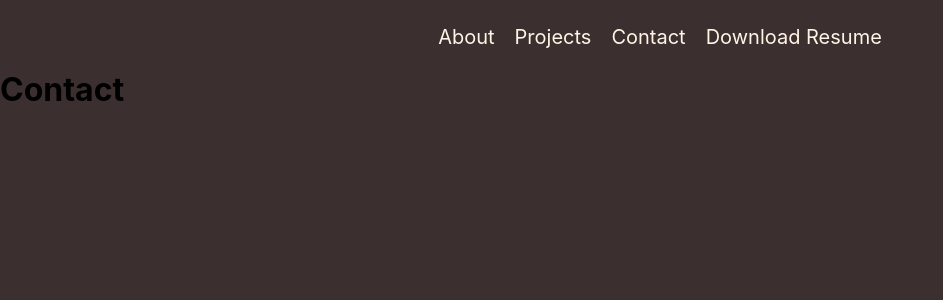
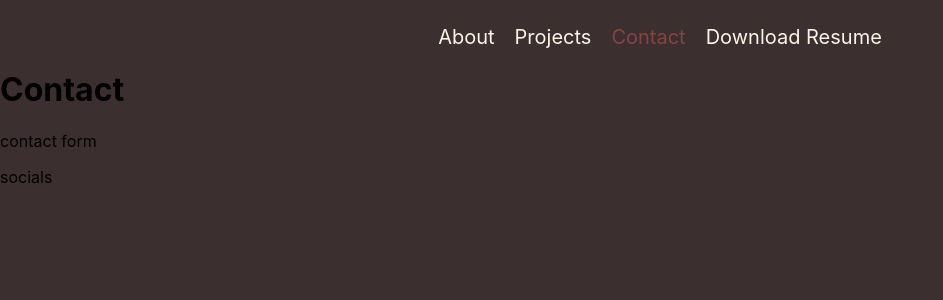
Before and after one commit to kguertin/portfolio-website, a React (Create React App) app in the folder client/: page / in a window 1280 px wide. Both pictures are taken after a click on the item "Contact". Shown: the top 300 px of the page, without its empty margins (0-943 px from the left). Built offline with nearby package versions, Linux system fonts and the light colour scheme.

Commit message:
set up contact and social components

```diff
--- a/client/src/App.js
+++ b/client/src/App.js
@@ -26,7 +26,7 @@ class App extends Component{
   render(){
     return (
       <div>
-        <Nav changeSection={this.changeSection} />
+        <Nav currentSection={this.state.currentSection} changeSection={this.changeSection} />
         { this.state.currentSection === 'about' && <About /> }
         { this.state.currentSection === 'projects' && <ProjectsSection /> }
         { this.state.currentSection === 'contact' && <Contact /> }
--- /dev/null
+++ b/client/src/components/contact-form/contact-form.component.jsx
@@ -0,0 +1,9 @@
+import React from 'react';
+
+import './contact-form.styles.css';
+
+export const ContactForm = () => {
+    return (
+        <p>contact form</p>
+    )
+}
--- a/client/src/components/contact-section/contact-section.component.jsx
+++ b/client/src/components/contact-section/contact-section.component.jsx
@@ -1,7 +1,16 @@
 import React from 'react';
+
+import { ContactForm } from '../contact-form/contact-form.component';
+import { Socials } from '../socials/socials.component';
 
 import './contact-section.styles.css';
 
 export const Contact = () => {
-    return <h1>Contact</h1>
+    return (
+        <>
+            <h1>Contact</h1>
+            <ContactForm />
+            <Socials />
+        </>
+    )
 }
--- a/client/src/components/nav/nav.component.jsx
+++ b/client/src/components/nav/nav.component.jsx
@@ -2,7 +2,7 @@ import React from 'react';
 
 import './nav.styles.css';
 
-export const Nav = ({changeSection}) => {
+export const Nav = ({currentSection, changeSection}) => {
     const getResume = () => {
         fetch('http://localhost:5000/resume', {
             responseType: 'blob',
@@ -19,9 +19,9 @@ export const Nav = ({changeSection}) => {
 
     return (
         <ul className="nav">
-            <li className="nav-item" onClick={e => changeSection('about')}>About</li>
-            <li className="nav-item" onClick={e => changeSection('projects')}>Projects</li>
-            <li className="nav-item" onClick={e => changeSection('contact')}>Contact</li>
+            <li className={currentSection === 'about' ? "nav-item nav-active": "nav-item"} onClick={e => changeSection('about')}>About</li>
+            <li className={currentSection === 'projects' ? "nav-item nav-active": "nav-item"} onClick={e => changeSection('projects')}>Projects</li>
+            <li className={currentSection === 'contact' ? "nav-item nav-active": "nav-item"} onClick={e => changeSection('contact')}>Contact</li>
             <li className="nav-item" onClick={() => getResume()}>Download Resume</li>
         </ul>
     )
--- a/client/src/components/nav/nav.styles.css
+++ b/client/src/components/nav/nav.styles.css
@@ -15,3 +15,11 @@
 .nav-item:hover {
     color: #854442;
 }
+
+.nav-active {
+    color: #854442;
+}
+
+.nav-active:hover{
+    color: #fff4e6;
+}
--- a/client/src/components/projects-section/projects-section.component.jsx
+++ b/client/src/components/projects-section/projects-section.component.jsx
@@ -58,6 +58,7 @@ export class ProjectsSection extends Component{
                          skills={this.state.skills}
                          selectedSkills={this.state.selectedSkills}
                     />
+                    {this.state.selectedSkills.length ?
                     <div className="project-container">
                          {this.state.projects.map(project => {
                               let display;
@@ -70,7 +71,9 @@ export class ProjectsSection extends Component{
                                    return <Project project={project} />
                               }
                          })}
-                    </div>
+                    </div> :
+                    <h1 className="header">Please select a skill to see associated projects.</h1>
+     }
                </>
           )
      }
--- /dev/null
+++ b/client/src/components/socials/socials.component.jsx
@@ -0,0 +1,9 @@
+import React from 'react';
+
+import './socials.styles.css';
+
+export const Socials = () => {
+    return (
+        <p>socials</p>
+    )
+}
```
Also changed, not shown: client/src/components/contact-form/contact-form.styles.css (added), client/src/components/socials/socials.styles.css (added).
